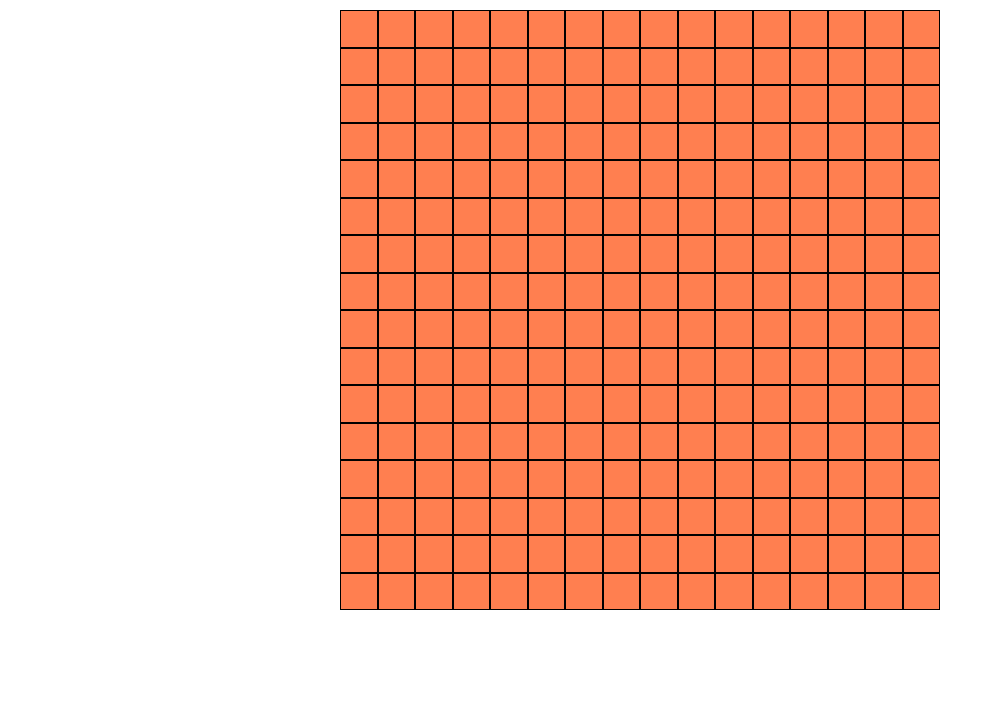
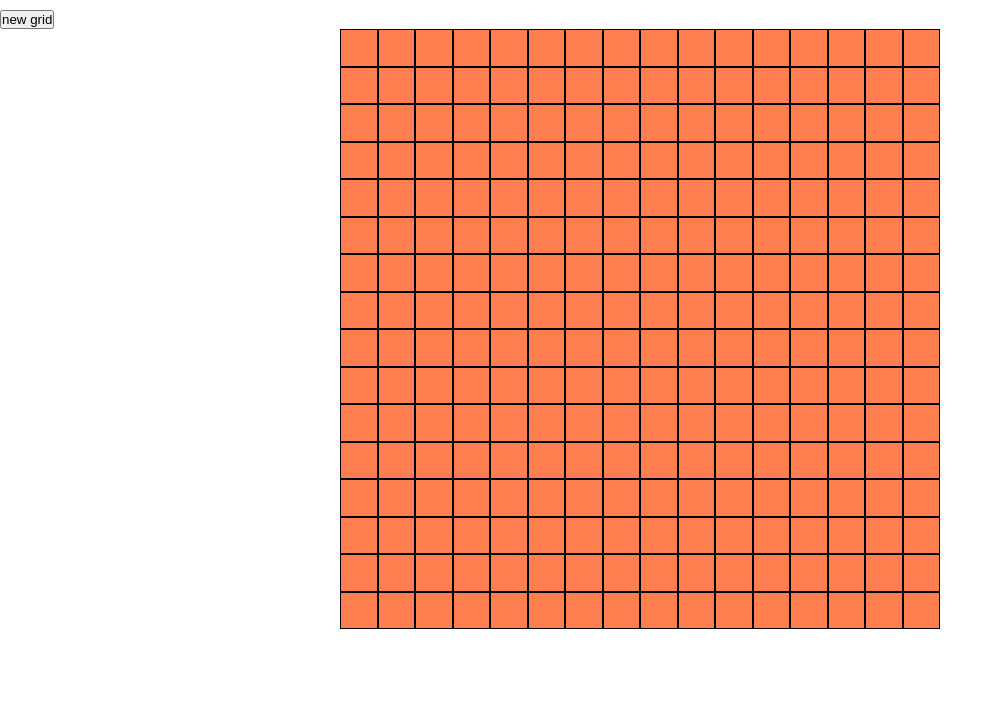
Before and after one commit to rjeunen/top_EAS, a plain HTML site: page index.html in a window 1280 px wide. Shown: the part 77-800 px from the top of the page, without its empty margins (0-1003 px from the left). Drawn offline with Linux system fonts and the light colour scheme.

Commit message:
added button to create new grid

```diff
--- a/index.html
+++ b/index.html
@@ -8,6 +8,7 @@
 </head>
 <body>
     <h1>Edge-a-sketch</h1>
+    <button id="gridSize">new grid</button>
     <div id = "gridContainer" class="container"></div>
 
     <script src="app.js"></script>
```
